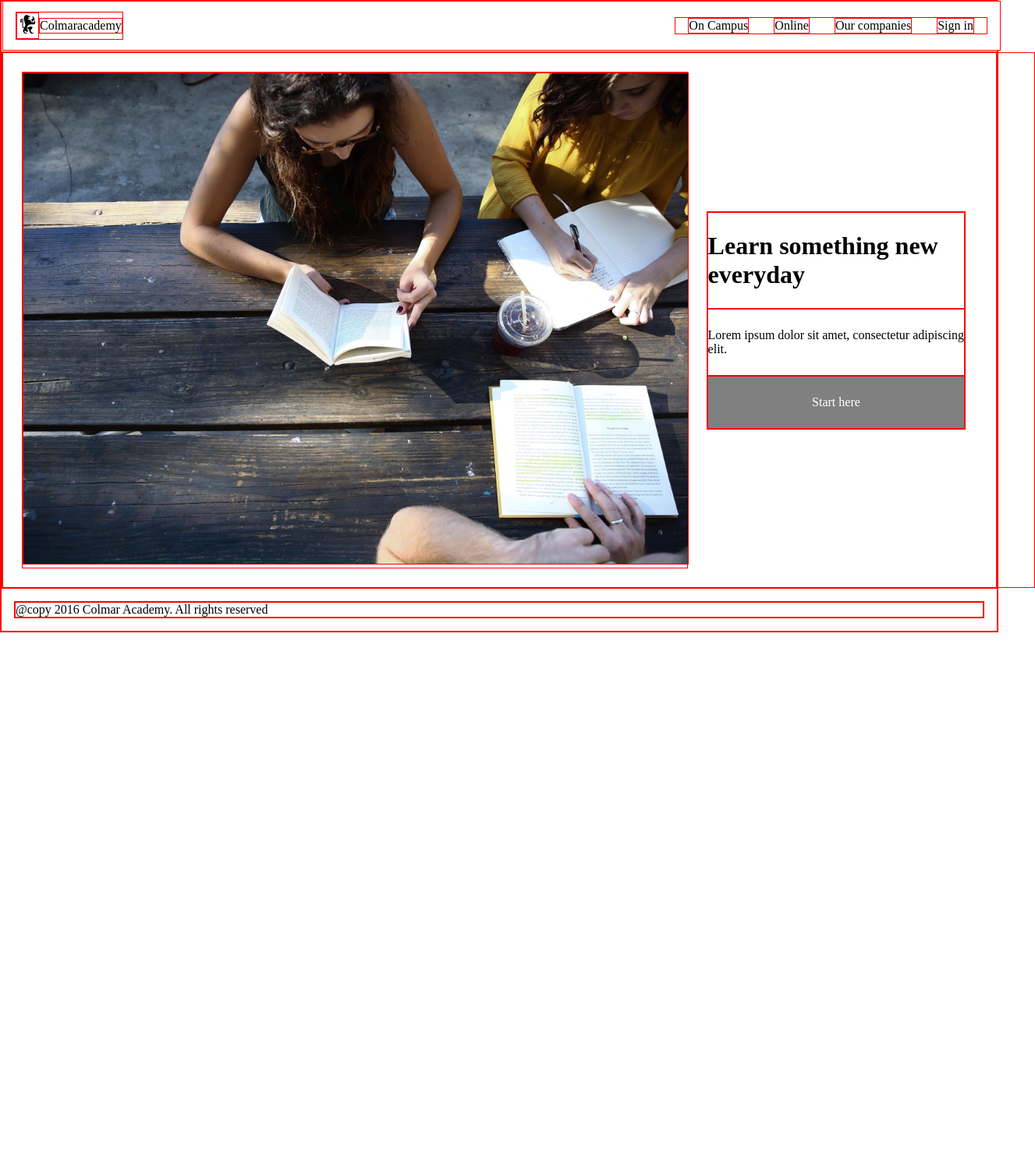
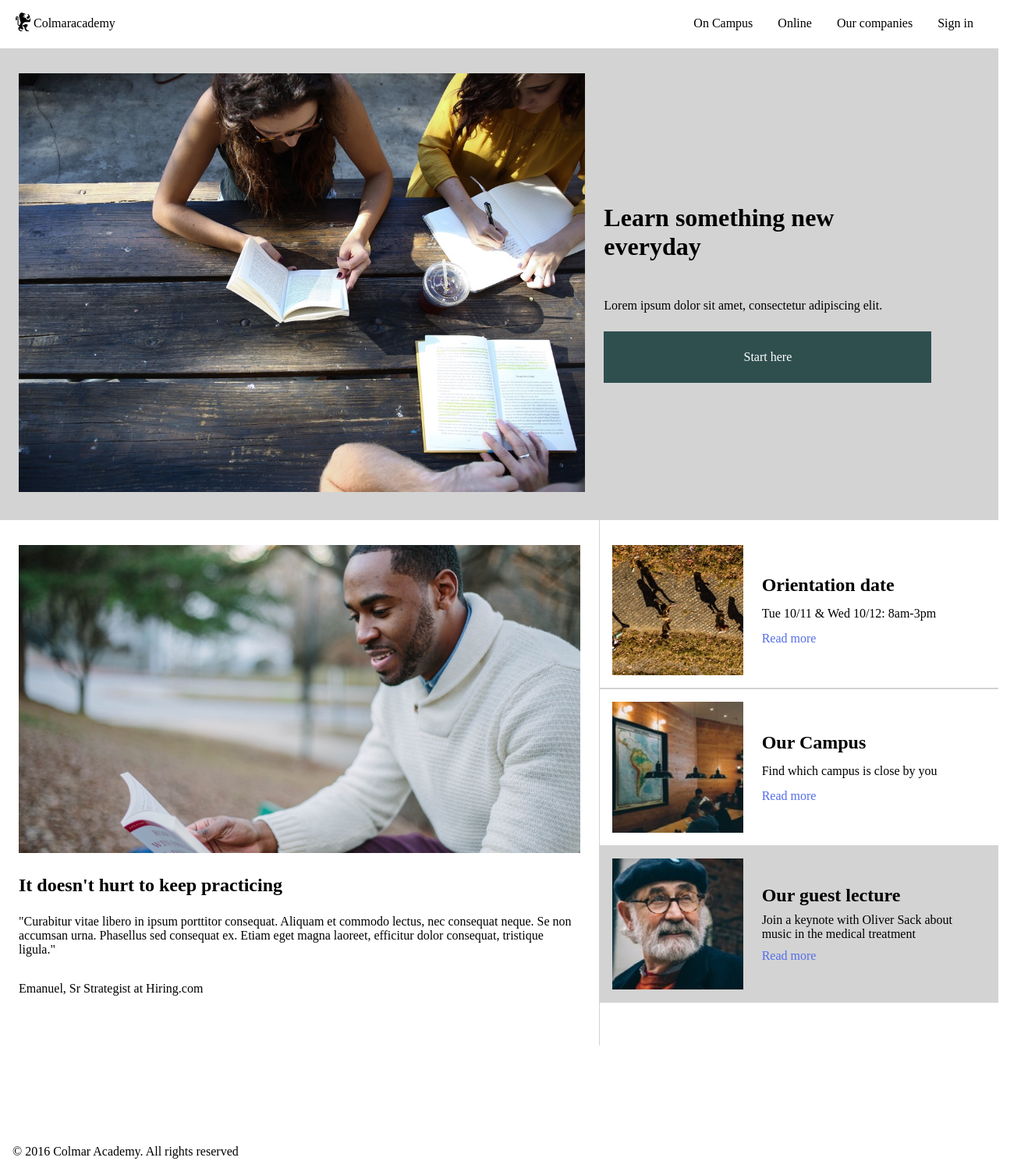
Before and after one commit to LillaBlond/Colmar-Academy, a plain HTML site: page Index.html in a window 1280 px wide. Shown: the part 2-1491 px from the top of the page at 78% size, 1327 px wide, since content can reach past the window. Before the commit the page ends 813 px from the top, so only its background shows below. Drawn offline with Linux system fonts and the light colour scheme.

Commit message:
Adding the information section for laptop only

```diff
--- a/Index.html
+++ b/Index.html
@@ -8,7 +8,8 @@
     <body>
         <header>
             <!-- Header for full screen-->
-<div class="header-laptop"><div id="logo"><object data="./Resources/images/ic-logo.svg" type="image/svg+xml" alt="Colmar academy logo"></object><p>Colmaracademy</p></div>
+<div class="header-laptop">
+    <div id="logo"><object data="./Resources/images/ic-logo.svg" type="image/svg+xml" alt="Colmar academy logo"></object><p>Colmaracademy</p></div>
 <ul>
     <li>On Campus</li>
     <li>Online</li>
@@ -23,13 +24,13 @@
     <object data="./Resources/images/ic-online.svg" type="image/svg+xml" alt="Colmar academy logo"></object>
     <object data="./Resources/images/ic-login.svg" type="image/svg+xml" alt="Colmar academy logo"></object>
 </div>
-        </header>
+         </header>
         <!-- Main content-->
         <div class="main">
             <!--1st section - learn something new...-->
             <div class="banner-section">
-                <div>
-                    <img src="./Resources/images/banner.jpg">
+                <div class="banner-img">
+                  <img width="100%" height="auto" src="./Resources/images/banner.jpg" alt="Three students studying">
                 </div>
                 <div id="banner-section-text">
                     <h1>Learn something new everyday</h1>
@@ -37,13 +38,57 @@
                     <p id="button">Start here</p>
                 </div>
             </div>
-            <!--2nd section-->
+            <!--Information section for laptop-->
+            <div class="information-section-laptop">
+                <article class="main-information">
+                    <img width="100%" height="auto" src="./Resources/images/information-main.jpg" alt="Male student reading a book">
+                    <h1>It doesn't hurt to keep practicing</h1>
+                    <p>"Curabitur vitae libero in ipsum porttitor consequat. Aliquam et commodo lectus, nec consequat neque.
+                        Se non accumsan urna. Phasellus sed consequat ex. Etiam eget magna laoreet, efficitur dolor consequat,
+                        tristique ligula."</p>
+                    <aside>Emanuel, Sr Strategist at Hiring.com</aside>
+                    </article>
+                <div class="small-info-squares">
+                    <article id="orientation">
+                        <img width="35%" height="auto" src="./Resources/images/information-orientation.jpg" alt="Student with long shadows on path">
+                        <div id="square-text">
+                            <h2>Orientation date</h2>
+                            <p>Tue 10/11 & Wed 10/12: 8am-3pm</p>
+                            <a>Read more</a>
+                        </div>
+                    </article>
+                    <article id="our-campus">
+                        <img width="35%" height="auto" src="./Resources/images/information-campus.jpg" alt="Picture of classroom">
+                        <div id="square-text">
+                            <h2>Our Campus</h2>
+                            <p>Find which campus is close by you</p>
+                            <a>Read more</a>
+                        </div>
+                    </article>
+                    <article id="guest-lecture">
+                        <img width="35%" height="auto" src="./Resources/images/information-guest-lecture.jpg" alt="Picture of Oliver Sack">
+                        <div id="square-text">
+                            <h2>Our guest lecture</h2>
+                            <p>Join a keynote with Oliver Sack about music in the medical treatment</p>
+                            <a>Read more</a>
+                        </div>
+                    </article>
+                </div>
+            </div>
+            <!--Information section for mobile-->
+            <div class="information-section-mobile">
+                <article id="main information">
+                    <h1>Learn something new everyday</h1>
+                    <p>Lorem ipsum dolor sit amet, consectetur adipiscing elit.</p>
+                    <p id="button">Start here</p>
+                </article>
+            </div>
             <!--3rd section-->
             <!--4th section-->
 
         </div>
         <footer>
-           <p>@copy 2016 Colmar Academy. All rights reserved</p>
+           <p>&copy 2016 Colmar Academy. All rights reserved</p>
         </footer>
     </body>
 </html>
--- a/Resources/CSS/main.css
+++ b/Resources/CSS/main.css
@@ -1,18 +1,28 @@
 *{
     padding: 0;
     margin: 0;
-   border: 1px solid red;
+   //border: 1px solid red;
+   box-sizing: border-box;
 }
+
 html{
     font-size: 16px;
+}
+
+body{
+    min-width: 700px;
+}
+
+a{
+    color: rgb(83, 110, 232);
 }
 /*-- header for full screen */
 .header-laptop{
     height: 64px;
     width: 100%;
     position: fixed;
+    top: 0px;
     display: flex;
-    box-sizing: border-box;
     flex-flow: row nowrap;
     justify-content: space-between;
     background-color: white;
@@ -23,12 +33,13 @@ html{
 .header-laptop #logo{
     display: flex;
     align-items: center;
+    justify-content: flex-start;
 }
 
 /*header for mobile screen*/
 .header-mobile{
     position: fixed;
-    box-sizing: border-box;
+    top: 0px;
     max-height: 64px;
     width: 100%;
     padding: 1rem 1.5rem;
@@ -49,6 +60,75 @@ header li{
     margin: auto 16px;
 }
 
+.banner-section{
+    flex-wrap:nowrap;
+    width: 100%;
+    min-width: 800px;
+    overflow:hidden;
+    padding: 2rem 1.5rem;
+    display: flex;
+    background-color: lightgrey;
+}
+
+
+.banner-img{
+    width: 60%;
+    height: auto;
+    min-width: 475px;
+}
+.information-section-laptop{
+    visibility: visible;
+    display: flex;
+}
+.main-information{
+    padding: 2rem 1.5rem;
+    width: 60%;
+}
+.main-information h1{
+    padding: 2rem auto 1.5rem auto;
+}
+
+aside{
+    margin: 2rem 0;
+}
+
+.small-info-squares{
+    padding: 2rem 0;
+    border-left: 0.5px solid lightgrey;
+    width: 40%;
+}
+
+#orientation{
+    padding: 0 1rem 1rem;
+    border-bottom: 0.5px solid lightgrey;
+    display: flex;
+}
+
+#our-campus{
+    padding: 1rem;
+    border-bottom: 0.5px solid lightgrey;
+    border-top: 0.5px solid lightgrey;
+    display: flex;
+}
+
+#guest-lecture{
+    padding: 1rem;
+    border-bottom: 0.5px solid lightgrey;
+    display: flex;
+    background-color: lightgrey;
+}
+
+#square-text{
+    display:flex;
+    flex-flow: column;
+    justify-content: space-evenly;
+    padding: 1.5rem;
+}
+
+.information-section-mobile{
+    visibility: hidden;
+}
+
 @media only screen and (max-width: 480px) {
     .header-laptop{
        visibility:hidden;
@@ -56,27 +136,33 @@ header li{
    .header-mobile{
        visibility:visible;
    }
+   .banner-section{
+    flex-wrap: wrap;
+    min-width: 300px;
+   }
+   .banner-img{
+    width: 100%;
+    min-width: 200px;
+   }
+   .information-section-laptop{
+    visibility: hidden;
+    }
+    .information-section-mobile{
+        visibility: visible;
+    }
+
 }
 .main{
     margin-top: 64px;
-}
-
-.banner-section{
-    width: 100%;
-    padding: 1.5rem;
-    display: flex;
+    min-width: 800px;
 }
 
 
-.banner-section img{
-    width: 100%;
-    height: auto;
-    min-width: 475px;
-}
-
 #banner-section-text{
     margin: auto 5% auto 1.5rem;
-    min-width: 200px;
+    min-width: 240px;
+    display: flex;
+    flex-flow: column nowrap;
 }
 
 #banner-section-text p, h1{
@@ -85,10 +171,11 @@ header li{
 
 #banner-section-text #button{
     text-align: center;
-    background-color: grey;
+    background-color: darkslategrey;
     color: white;
 }
 
 footer{
     margin: 1rem;
+    min-width: 700px;
 }
```
